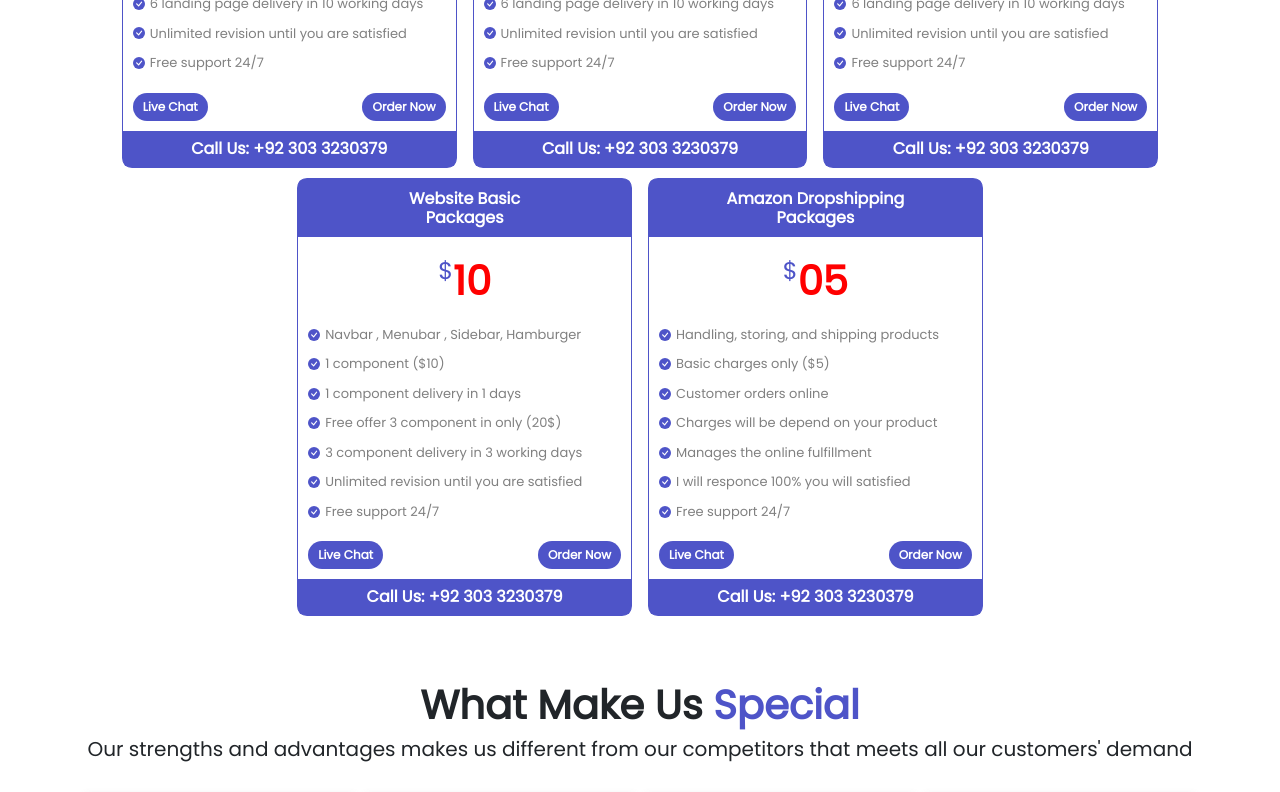
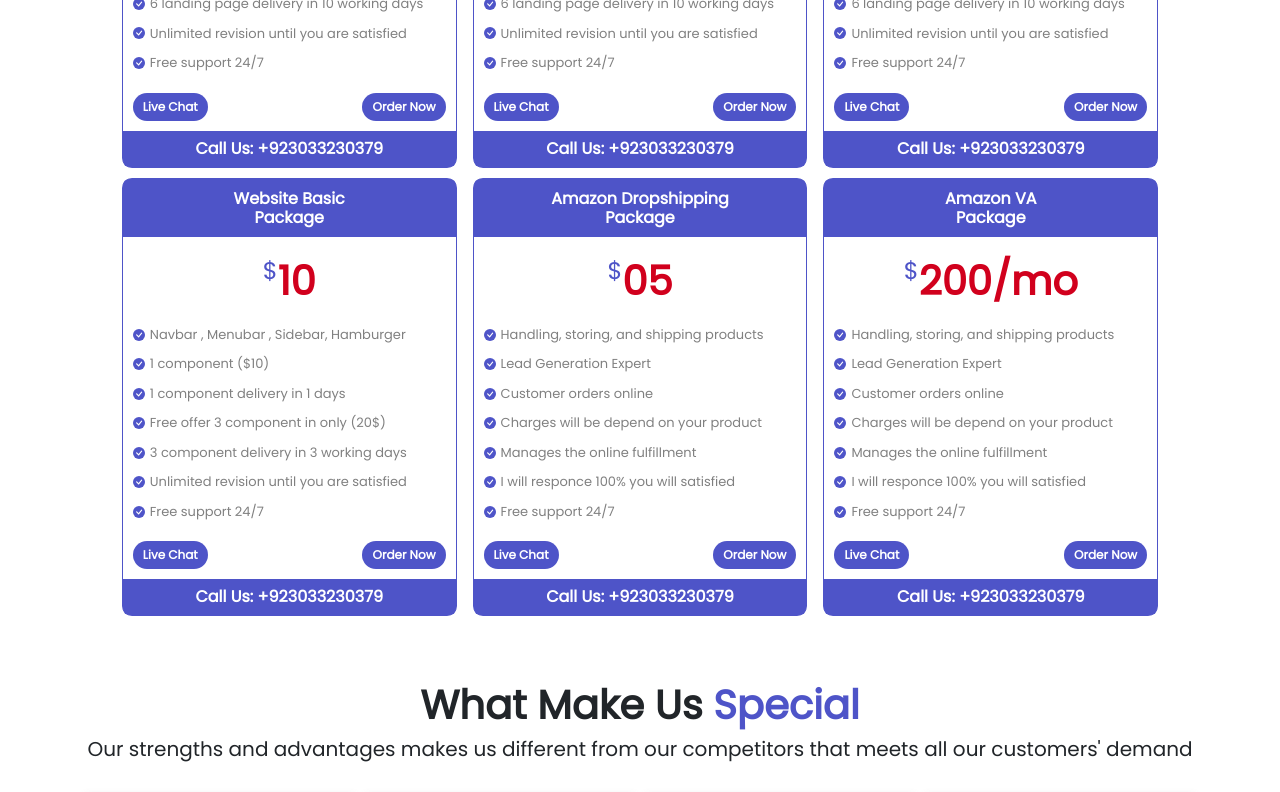
Before and after one commit to UmarMaqsood145/techclain-frontend, a React (Create React App) app: page / in a window 1280 px wide. Shown: the part 2100-2892 px from the top of the page. Built offline with nearby package versions, Linux system fonts and the light colour scheme.

Commit message:
Updated Code

```diff
--- a/src/Components/Pages/OrderNow/OrderNow.css
+++ b/src/Components/Pages/OrderNow/OrderNow.css
@@ -18,6 +18,7 @@
 #orderNow .inputsBox {
   width: 80%;
   display: flex;
+  justify-content: center;
   align-items: center;
   flex-wrap: wrap;
 }
@@ -25,7 +26,7 @@
 #orderNow .inputsBox .inputField {
   width: 100%;
   display: flex;
-  justify-content: flex-start;
+  justify-content: center;
   flex-wrap: wrap;
 }
 
--- a/src/Components/Pages/Packages/Packages.css
+++ b/src/Components/Pages/Packages/Packages.css
@@ -23,13 +23,42 @@
   border-radius: 10px;
   border: 1px solid var(--bg-primary);
   margin: 5px 8px;
+  transition: 0.5s;
 }
+#packages .packagDetail:hover {
+  border-color: #d1001d;
+}
+#packages .packagDetail:hover .basic {
+  background: #d1001d;
+}
+
+#packages .packagDetail:hover .call {
+  background: #d1001d;
+}
+
+#packages .packagDetail:hover .tickIcon {
+  background: #d1001d !important;
+}
+
+#packages .packagDetail:hover button {
+  background: #d1001d !important;
+}
+
+#packages .packagDetail:hover .cell a {
+  background: #d1001d !important;
+}
+
+#packages .packagDetail:hover .chat a {
+  background: #d1001d !important;
+}
+
 #packages .packagDetail .basic {
   width: 100%;
   height: auto;
   padding: 10px 3px;
   background-color: var(--bg-primary);
   border-radius: 6px 6px 0px 0px;
+  transition: 0.5s;
 }
 #packages .packagDetail .basic h6 {
   text-align: center;
@@ -43,7 +72,7 @@
   margin-top: 20px;
 }
 #packages .packagDetail .price h1 {
-  color: red;
+  color: #d1001d;
   font-weight: bold;
   margin-bottom: 0%;
 }
@@ -69,6 +98,7 @@
   color: white;
   border-radius: 50%;
   font-size: 12px;
+  transition: 0.5s;
 }
 #packages .packagDetail .chat {
   padding: 0px 10px;
@@ -85,6 +115,10 @@
   color: white;
   font-weight: bold;
   font-size: 12px;
+  transition: 0.5s;
+}
+#packages .packagDetail .chat button:hover {
+  transform: translateY(-3px);
 }
 #packages .packagDetail .chat a {
   background: var(--bg-primary);
@@ -94,6 +128,10 @@
   font-weight: bold;
   font-size: 12px;
   text-decoration: none;
+  transition: 0.5s;
+}
+#packages .packagDetail .chat a:hover {
+  transform: translateY(-3px);
 }
 #packages .packagDetail .call {
   width: 100%;
@@ -103,10 +141,15 @@
   padding: 6px;
   border-radius: 0px 0px 6px 6px;
   font-weight: bold;
+  transition: 0.5s;
 }
 #packages .packagDetail .call a {
   text-decoration: none;
   color: white;
+  transition: 0.5s;
+}
+#packages .packagDetail .call a:hover {
+  text-decoration: underline;
 }
 @media screen and (max-width: 1024px) {
   #packages .packagDetail {
--- a/src/Components/Pages/Packages/Packages.js
+++ b/src/Components/Pages/Packages/Packages.js
@@ -2,6 +2,8 @@
 import "./Packages.css";
 import { BsCheck } from "react-icons/bs";
 import { packagesDetail } from "../../Pages/Packages/PackagesApi";
+import { NavLink } from "react-router-dom";
+
 function Packages() {
   return (
     <>
@@ -14,7 +16,7 @@
             <div className="packagDetail">
               <div className="basic">
                 <h6>{data.title}</h6>
-                <h6>Packages</h6>
+                <h6>Package</h6>
               </div>
               <div className="price">
                 <h4>$</h4>
@@ -52,10 +54,12 @@
               </div>
               <div className="chat">
                 <button>Live Chat</button>
-                <a href="#">Order Now</a>
+                <NavLink to="order-now">Order Now</NavLink>
               </div>
               <div className="call">
-                <a href="#">Call Us: +92 303 3230379</a>
+                <a href="tel: +923033230379" target="_blank" rel="noreferrer">
+                  Call Us: +923033230379
+                </a>
               </div>
             </div>
           ))}
--- a/src/Components/Pages/Packages/PackagesApi.js
+++ b/src/Components/Pages/Packages/PackagesApi.js
@@ -88,7 +88,19 @@
     title: "Amazon Dropshipping",
     price: "05",
     p1: "Handling, storing, and shipping products",
-    p2: "Basic charges only ($5)",
+    p2: "Lead Generation Expert",
+    p3: "Customer orders online",
+    p4: "Charges will be depend on your product",
+    p5: "Manages the online fulfillment",
+    p6: "I will responce 100% you will satisfied",
+    p7: "Free support 24/7",
+  },
+  {
+    id: 8,
+    title: "Amazon VA",
+    price: "200/mo",
+    p1: "Handling, storing, and shipping products",
+    p2: "Lead Generation Expert",
     p3: "Customer orders online",
     p4: "Charges will be depend on your product",
     p5: "Manages the online fulfillment",
```
Also changed, not shown: public/index.html (line endings or trailing spaces).
